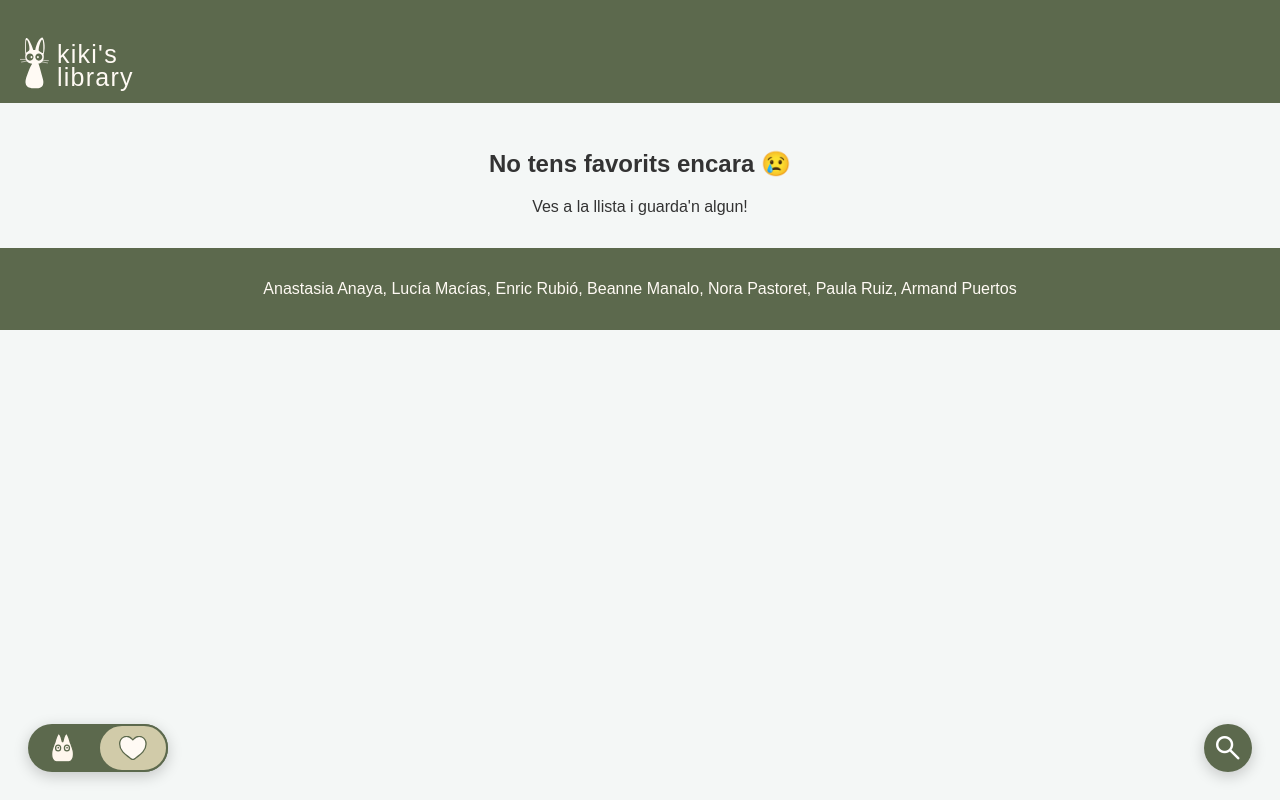
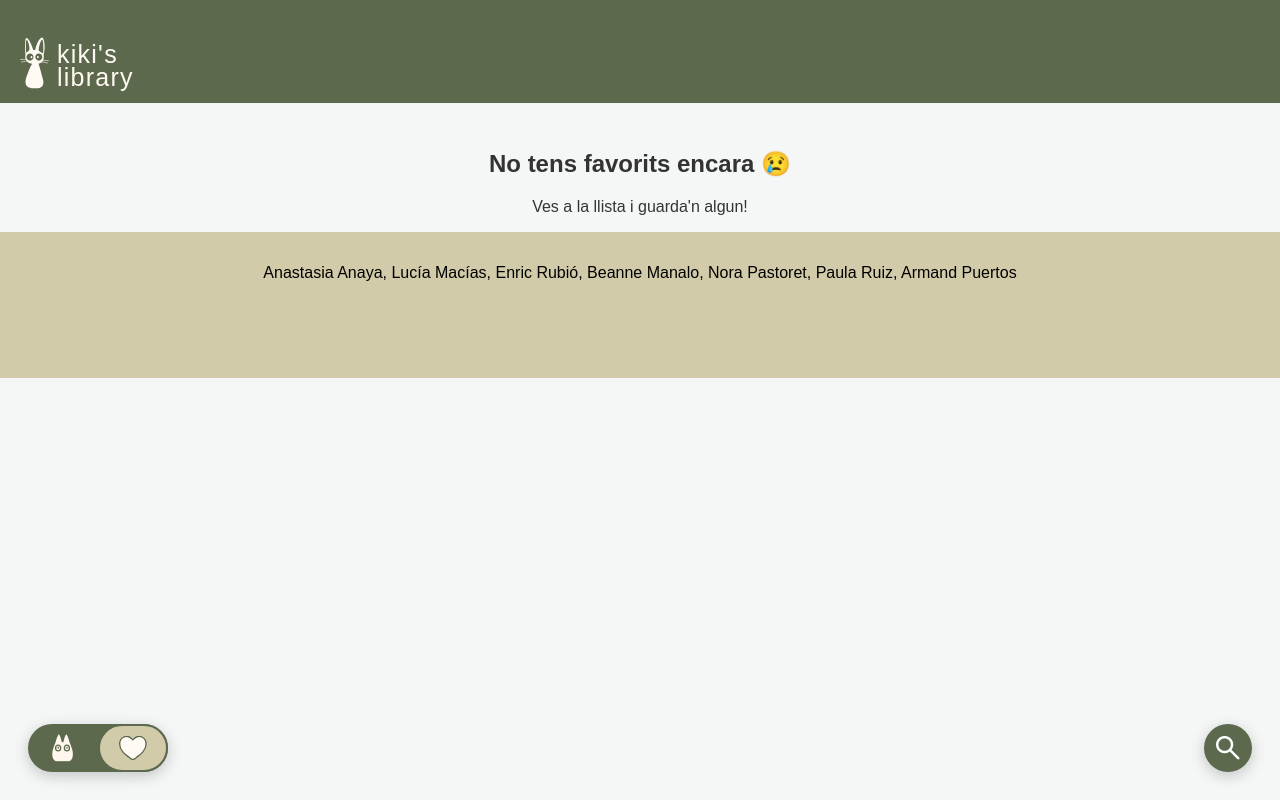
Before and after one commit to anastasiaanaya/ProjecteDAM-BinniProductions, a React (Vite) app: page /favourites in a window 1280 px wide. Built offline with nearby package versions, Linux system fonts and the light colour scheme; a web font is replaced by a local one.

Commit message:
canvis footer

```diff
--- a/src/components/Footer.css
+++ b/src/components/Footer.css
@@ -1,9 +1,9 @@
 .main-footer {
   width: 100%;
   padding: 1rem 2rem;
-  background-color: #5C694D;
-  color: #FFFAF4;
+  padding-bottom: 80px;
+  background-color: #D1CBA9;
+  color: #000000;
   box-sizing: border-box;
   text-align: center;
-  margin-top: 2rem;
 }
```
